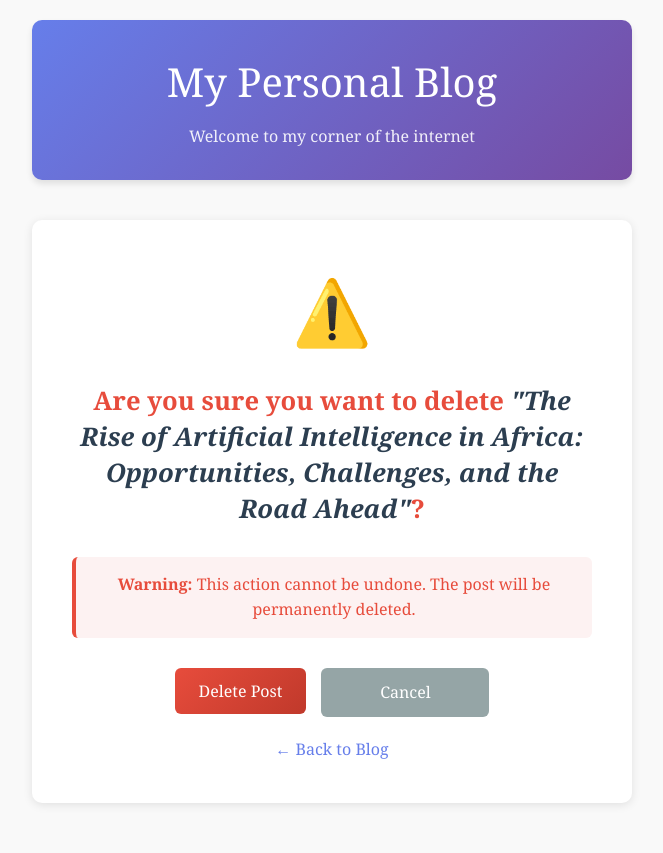
After one commit to denesmbezi/Blog_with_django, a Django app: a page that uses Blog/blogapp/templates/blogapp/confirm_delete.html in a window 1280 px wide. The commit adds this page. Shown: the whole page, without its empty margins (308-971 px from the left). Run offline with Django 5.2, Linux system fonts and the light colour scheme; a user stored in the database is signed in; data comes from the database, SQL or seed files in the repository; both versions use the stored data as it was after the commit.

Commit message:
another commit

```diff
--- /dev/null
+++ b/Blog/blogapp/templates/blogapp/confirm_delete.html
@@ -0,0 +1,231 @@
+<!DOCTYPE html>
+<html lang="en">
+<head>
+    <meta charset="UTF-8">
+    <meta name="viewport" content="width=device-width, initial-scale=1.0">
+    <title>Delete Post - My Personal Blog</title>
+    <style>
+        body {
+            font-family: 'Georgia', serif;
+            max-width: 600px;
+            margin: 0 auto;
+            padding: 20px;
+            line-height: 1.6;
+            color: #333;
+            background-color: #f9f9f9;
+            min-height: 100vh;
+            display: flex;
+            flex-direction: column;
+            justify-content: center;
+        }
+
+        .header {
+            text-align: center;
+            margin-bottom: 40px;
+            padding: 30px 0;
+            background: linear-gradient(135deg, #667eea 0%, #764ba2 100%);
+            color: white;
+            border-radius: 10px;
+            box-shadow: 0 4px 6px rgba(0,0,0,0.1);
+        }
+
+        .header h1 {
+            margin: 0;
+            font-size: 2.5em;
+            font-weight: 300;
+        }
+
+        .header p {
+            margin: 10px 0 0 0;
+            opacity: 0.9;
+        }
+
+        .delete-container {
+            background: white;
+            padding: 40px;
+            border-radius: 10px;
+            box-shadow: 0 2px 10px rgba(0,0,0,0.1);
+            margin-bottom: 30px;
+            text-align: center;
+        }
+
+        .delete-container h2 {
+            color: #e74c3c;
+            margin-bottom: 30px;
+            font-size: 1.6em;
+            font-weight: 600;
+            line-height: 1.4;
+        }
+
+        .post-title {
+            color: #2c3e50;
+            font-style: italic;
+            font-weight: 700;
+        }
+
+        .warning-icon {
+            font-size: 4em;
+            color: #f39c12;
+            margin-bottom: 20px;
+            display: block;
+        }
+
+        .warning-text {
+            color: #e74c3c;
+            background: #fdf2f2;
+            padding: 15px;
+            border-radius: 6px;
+            border-left: 4px solid #e74c3c;
+            margin-bottom: 30px;
+            font-weight: 500;
+        }
+
+        .button-container {
+            display: flex;
+            gap: 15px;
+            justify-content: center;
+            flex-wrap: wrap;
+        }
+
+        .btn {
+            padding: 12px 24px;
+            border: none;
+            border-radius: 6px;
+            font-size: 16px;
+            font-weight: 500;
+            cursor: pointer;
+            text-decoration: none;
+            display: inline-block;
+            transition: all 0.3s ease;
+            font-family: 'Georgia', serif;
+            min-width: 120px;
+        }
+
+        .btn-danger {
+            background: linear-gradient(135deg, #e74c3c 0%, #c0392b 100%);
+            color: white;
+        }
+
+        .btn-danger:hover {
+            transform: translateY(-2px);
+            box-shadow: 0 4px 12px rgba(231, 76, 60, 0.3);
+        }
+
+        .btn-secondary {
+            background: #95a5a6;
+            color: white;
+        }
+
+        .btn-secondary:hover {
+            background: #7f8c8d;
+            transform: translateY(-2px);
+            box-shadow: 0 4px 12px rgba(149, 165, 166, 0.3);
+        }
+
+        .btn:active {
+            transform: translateY(0);
+        }
+
+        .messages {
+            margin-bottom: 20px;
+            padding: 0;
+            list-style: none;
+        }
+
+        .messages li {
+            padding: 12px;
+            margin-bottom: 10px;
+            border-radius: 6px;
+            background: #f8d7da;
+            color: #721c24;
+            border-left: 4px solid #dc3545;
+        }
+
+        .messages li.success {
+            background: #d4edda;
+            color: #155724;
+            border-left-color: #28a745;
+        }
+
+        .messages li.info {
+            background: #cce7ff;
+            color: #004085;
+            border-left-color: #007bff;
+        }
+
+        .messages li.warning {
+            background: #fff3cd;
+            color: #856404;
+            border-left-color: #ffc107;
+        }
+
+        .back-link {
+            text-align: center;
+            margin-top: 20px;
+        }
+
+        .back-link a {
+            color: #667eea;
+            text-decoration: none;
+            font-weight: 500;
+        }
+
+        .back-link a:hover {
+            color: #5a6fd8;
+        }
+
+        /* Mobile responsiveness */
+        @media (max-width: 600px) {
+            .button-container {
+                flex-direction: column;
+                align-items: center;
+            }
+
+            .btn {
+                width: 100%;
+                max-width: 200px;
+            }
+
+            .delete-container {
+                padding: 30px 20px;
+            }
+        }
+    </style>
+</head>
+<body>
+    <div class="header">
+        <h1>My Personal Blog</h1>
+        <p>Welcome to my corner of the internet</p>
+    </div>
+
+    <div class="delete-container">
+        <span class="warning-icon">⚠️</span>
+
+        <h2>Are you sure you want to delete <span class="post-title">"{{ post.title }}"</span>?</h2>
+
+        <div class="warning-text">
+            <strong>Warning:</strong> This action cannot be undone. The post will be permanently deleted.
+        </div>
+
+        {% if messages %}
+            <ul class="messages">
+                {% for message in messages %}
+                    <li class="{{ message.tags }}">{{ message }}</li>
+                {% endfor %}
+            </ul>
+        {% endif %}
+
+        <div class="button-container">
+            <form method="post" action="{% url 'blogapp:delete_post' post.slug %}" style="display:inline;">
+                {% csrf_token %}
+                <button type="submit" class="btn btn-danger">Delete Post</button>
+            </form>
+            <a href="{% url 'blogapp:post_detail' post.slug %}" class="btn btn-secondary">Cancel</a>
+        </div>
+
+        <div class="back-link">
+            <a href="{% url 'blogapp:home' %}">← Back to Blog</a>
+        </div>
+    </div>
+</body>
+</html>
--- a/Blog/blogapp/templates/blogapp/home.html
+++ b/Blog/blogapp/templates/blogapp/home.html
@@ -155,9 +155,11 @@
                         <span>
                             👤 <a href="{% url 'blogapp:posts_by_author' post.author.username %}" style="color: #667eea; text-decoration: none;">{{ post.author.username }}</a>
                         </span>
+                        {% if user.is_authenticated %}
                         <span class="status-badge status-{{ post.status }}">
                             {{ post.status }}
                         </span>
+                        {% endif %}
                     </div>
 
                     {% if post.excerpt %}
@@ -178,8 +180,10 @@
         {% else %}
             <div class="no-posts">
                 <h2>No posts yet!</h2>
+                {% if user.is_authenticated %}
                 <p>Start writing your first blog post in the Django admin.</p>
                 <p><a href="/admin/" style="color: #667eea;">Go to Admin Panel</a></p>
+                {% endif %}
             </div>
         {% endif %}
     </main>
--- a/Blog/blogapp/templates/blogapp/post_detail.html
+++ b/Blog/blogapp/templates/blogapp/post_detail.html
@@ -221,9 +221,11 @@
             <span>
                 👤 <a href="{% url 'blogapp:posts_by_author' post.author.username %}">{{ post.author.username }}</a>
             </span>
+            {% if user.is_authenticated %}
             <span class="status-badge status-{{ post.status }}">
                 {{ post.status }}
             </span>
+            {% endif %}
             {% if post.published_date %}
                 <span>
                     📢 Published: {{ post.published_date|date:"F j, Y g:i A" }}
--- a/Blog/blogapp/urls.py
+++ b/Blog/blogapp/urls.py
@@ -7,7 +7,10 @@ app_name = 'blogapp'
 urlpatterns = [
     # Home page - list all posts
     path('', views.home, name='home'),
+    path('register/', views.register_author, name='register_author'),
+    path("login/",views.login_view, name='login_view'),
 
+    path('dashboard/<str:username>/', views.author_dashboard, name='author_dashboard'),
     # Post detail page - individual post view
     path('post/<slug:slug>/', views.post_detail, name='post_detail'),
 
--- a/Blog/blogapp/views.py
+++ b/Blog/blogapp/views.py
@@ -2,10 +2,13 @@
 from django.shortcuts import render, get_object_or_404, redirect
 from django.contrib.auth.decorators import login_required
 from django.contrib.auth.models import User
+from django.contrib.auth import authenticate, login
 from django.contrib import messages
 from django.utils import timezone
 from django.utils.text import slugify
 from .models import Post
+from .forms import InputForm, LoginForm
+
 
 def home(request):
     """Display all published posts on the homepage"""
@@ -14,6 +17,68 @@ def home(request):
         'posts': posts
     }
     return render(request, 'blogapp/home.html', context)
+
+
+
+
+def register_author(request):
+    if request.method == 'POST':
+        form = InputForm(request.POST)
+        if form.is_valid():
+            username = form.cleaned_data['username']
+            password = form.cleaned_data['password']
+            email = form.cleaned_data['email']
+
+            if User.objects.filter(email=email).exists():
+                messages.error(request, 'Email is already registered.')
+            else:
+                User.objects.create_user(username=username, password=password, email=email)
+                messages.success(request, f'Author {username} registered successfully!')
+                return redirect('blogapp:home')
+        else:
+            messages.error(request, 'Please correct the errors below.')
+    else:
+        form = InputForm()
+
+    return render(request, "blogapp/register_author.html", {'form': form})
+
+
+def login_view(request):
+    if request.method == 'POST':
+        form = LoginForm(request.POST)
+        if form.is_valid():
+            email = form.cleaned_data['username']
+            password = form.cleaned_data['password']
+
+            try:
+                # Since Django authenticates using username, we fetch username from email
+                user = User.objects.get(email=email)
+                user = authenticate(request, username=user.username, password=password)
+
+                if user is not None:
+                    login(request, user)
+                    messages.success(request, 'Logged in successfully!')
+                    return redirect('blogapp:author_dashboard', username=user.username)
+                else:
+                    messages.error(request, 'Invalid credentials.')
+            except User.DoesNotExist:
+                messages.error(request, 'User with that email does not exist.')
+    else:
+        form = LoginForm()
+
+    return render(request, 'blogapp/login.html', {'form': form})
+
+
+def author_dashboard(request, username):
+    user = get_object_or_404(User, username=username)
+    post = Post.objects.order_by('-created_date')
+    context = {
+        'user': user,
+        'posts': post
+    }
+    return render(request, "blogapp/author_dashboard.html", context)
+
+
 
 def post_detail(request, slug):
     """Display a single post in detail"""
```
Also changed, not shown: Blog/blogapp/forms.py (added, +12 -0 lines), Blog/blogapp/templates/blogapp/author_dashboard.html (added, +18 -0 lines), Blog/blogapp/templates/blogapp/edit_post.html (added, +10 -0 lines), Blog/blogapp/templates/blogapp/login.html (added, +218 -0 lines), Blog/blogapp/templates/blogapp/posts_by_author.html (+70 -0 lines), Blog/blogapp/templates/blogapp/register_author.html (added, +31 -0 lines), Blog/db.sqlite3.
